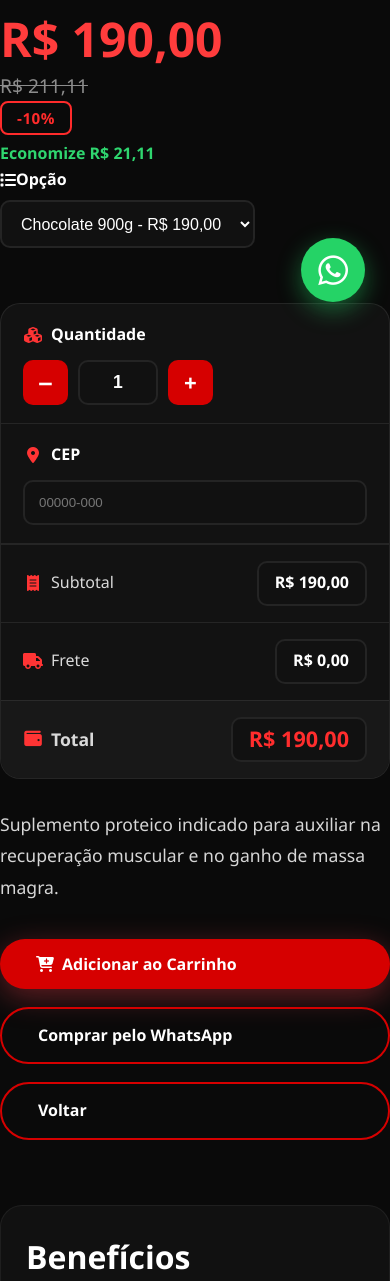
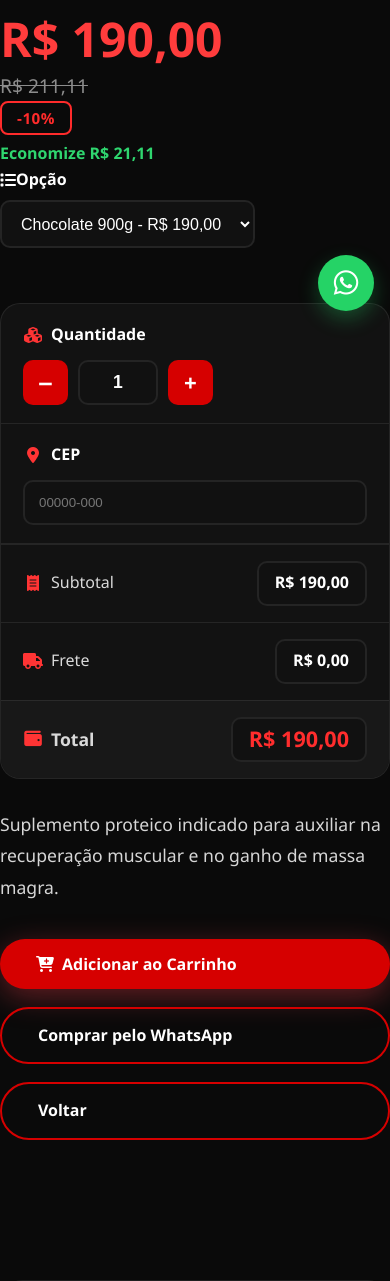
Before and after one commit to focadoofcmaromba-ai/site-maromba, a PHP site: page /produto.html?id=whey in a window 390 px wide. Shown: the part 517-1798 px from the top of the page. Run offline with PHP 8.4, Linux system fonts and the light colour scheme.

Commit message:
Melhorias na página do produto

```diff
--- a/produto.css
+++ b/produto.css
@@ -1437,3 +1437,29 @@
     transform:translateY(-2px);
 
 }
+
+/*=========================================
+RESPIRO PARA BOTÃO FLUTUANTE
+=========================================*/
+
+@media (max-width:768px){
+
+    body{
+
+        padding-bottom:90px;
+
+    }
+
+}
+
+/*=========================================
+ESPAÇO PARA O BOTÃO FLUTUANTE
+=========================================*/
+
+@media (max-width:768px){
+
+    .produto-detalhes{
+        padding-bottom:120px;
+    }
+
+}
--- a/style.css
+++ b/style.css
@@ -1249,28 +1249,51 @@ button {
    WHATSAPP FLUTUANTE
 ========================= */
 
+/*=========================================
+BOTÃO FLUTUANTE WHATSAPP
+=========================================*/
+
 .whatsapp-float{
-    position: fixed;
-    right: 25px;
-    bottom: 25px;
-    width: 64px;
-    height: 64px;
-    border-radius: 50%;
-    background: #25D366;
-    display: flex;
-    align-items: center;
-    justify-content: center;
-    color: #fff;
-    font-size: 34px;
-    text-decoration: none;
-    box-shadow: 0 8px 25px rgba(37,211,102,.45);
-    transition: .3s;
-    z-index: 9999;
+    position:fixed;
+    right:18px;
+    bottom:18px;
+    width:58px;
+    height:58px;
+    display:flex;
+    align-items:center;
+    justify-content:center;
+    border-radius:50%;
+    background:#25D366;
+    color:#fff;
+    text-decoration:none;
+    font-size:30px;
+    box-shadow:0 8px 20px rgba(37,211,102,.30);
+    transition:all .25s ease;
+    z-index:9999;
 }
 
 .whatsapp-float:hover{
-    transform: scale(1.08);
-    background: #20ba5a;
+    background:#20ba5a;
+    transform:translateY(-3px) scale(1.05);
+    box-shadow:0 12px 28px rgba(37,211,102,.45);
+}
+
+.whatsapp-float i{
+    line-height:1;
+}
+
+@media (max-width:768px){
+
+    .whatsapp-float{
+
+        width:56px;
+        height:56px;
+        right:16px;
+        bottom:16px;
+        font-size:28px;
+
+    }
+
 }
 
 /* ===== FOOTER ===== */
```
